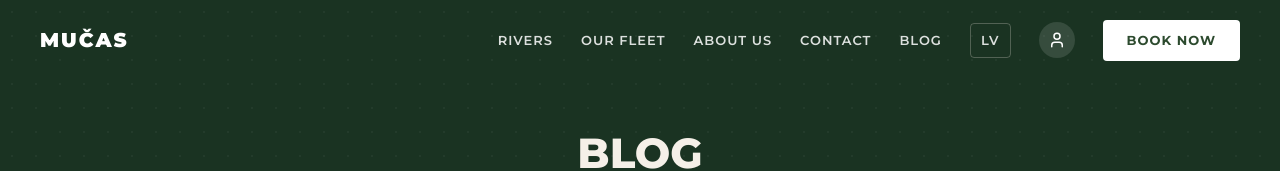
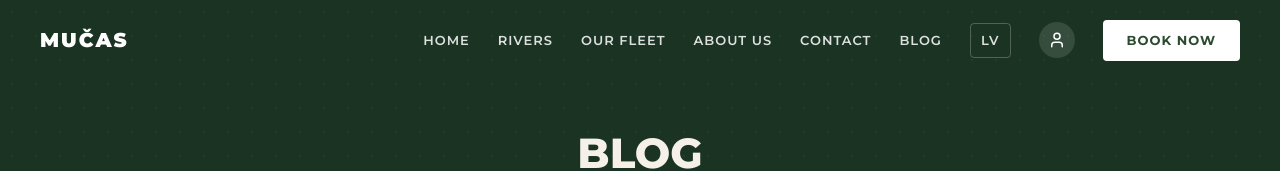
Before and after one commit to MarksVale/mucas-site, a Next.js app: page /en/blog in a window 1280 px wide. Shown: the top 171 px of the page. Built offline with nearby package versions, Linux system fonts and the light colour scheme; no server answers.

Commit message:
Add Home link back to desktop nav

```diff
--- a/src/components/Nav.tsx
+++ b/src/components/Nav.tsx
@@ -18,6 +18,7 @@ export async function Nav({ locale }: { locale: string }) {
       <nav className="nav-transparent nav-desktop">
         <Link href="/" className="logo">{settings.brandNameShort}</Link>
         <div className="menu">
+          <Link href="/">{t('home')}</Link>
           <Link href="/rivers">{t('rivers')}</Link>
           <Link href="/fleet">{t('fleet')}</Link>
           <Link href="/about">{t('about')}</Link>
```
